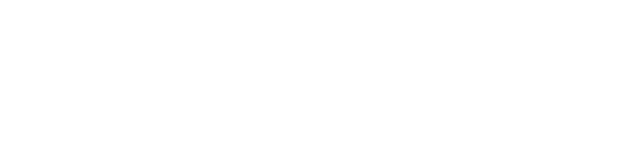
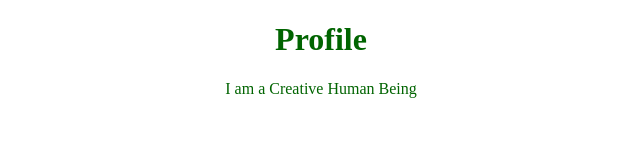
Before and after one commit to jnkiarie/moringa-school-projects, a plain HTML site: page IP Week One/ip-week-one.html in a window 1280 px wide. Shown: the whole page, without its empty margins (319-959 px from the left). Drawn offline with Linux system fonts and the light colour scheme.

Commit message:
added a class style to the h1 and first p

```diff
--- a/IP Week One/ip-week-one.html
+++ b/IP Week One/ip-week-one.html
@@ -1,9 +1,12 @@
 <!DOCTYPE html>
 <html>
     <head>
+        <link href="ipstyles/ipstyles.css" rel="stylesheet" type="text/css">
         <title>Mr. Jimmy Njuguna Kiarie</title>
     </head>
     <body>
+        <h1 class="head">Profile</h1>
+        <p class="head">I am a Creative Human Being</p>
 
     </body>
 </html>
--- /dev/null
+++ b/IP Week One/ipstyles/ipstyles.css
@@ -0,0 +1,6 @@
+.head{
+    text-align: center;color: darkgreen;
+}
+.left{
+
+}
```
